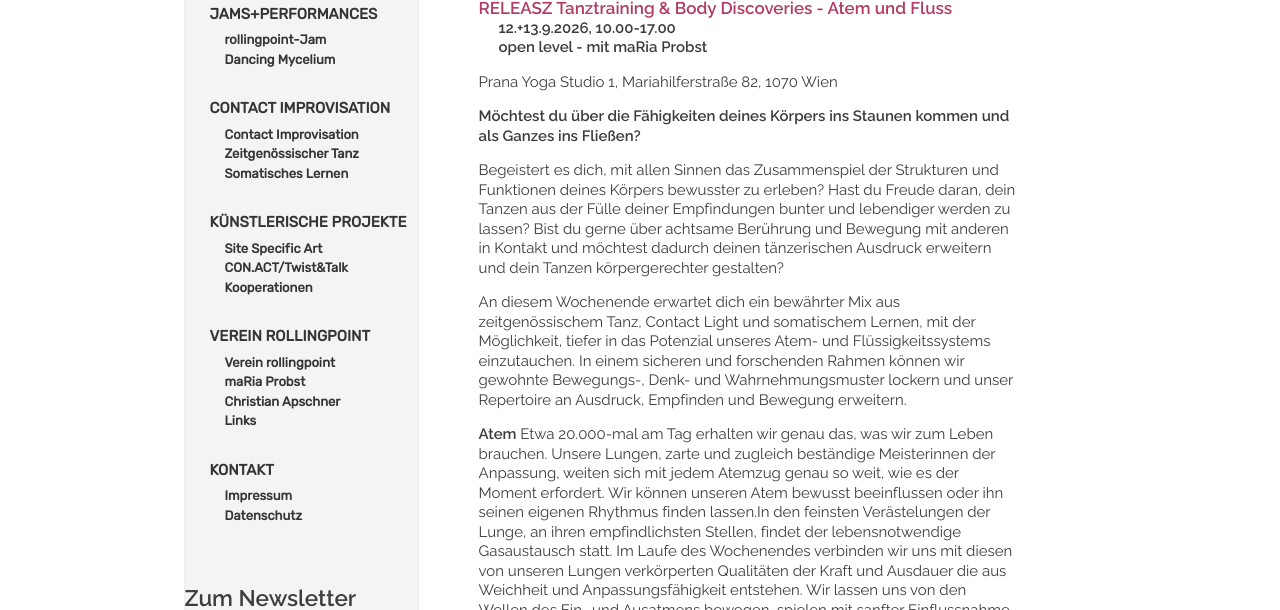
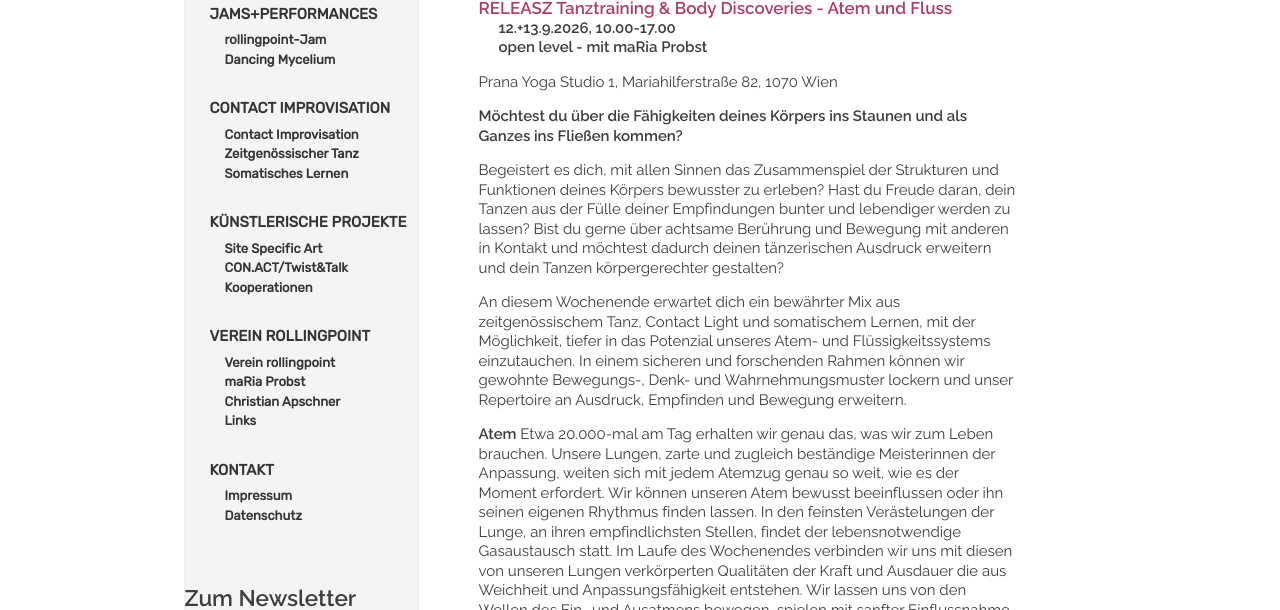
Before and after one commit to manulari/rollingpointat, a Jekyll site: the page built from _pages_de/ws1.md, in a window 1280 px wide. Shown: the part 477-1087 px from the top of the page. Built offline with Jekyll 4.4.1, drawn with Linux system fonts in a browser that asks for light colours; comment, search, counter and statistics services are not loaded; some of the changed text lies outside the part shown.

Commit message:
Update page (de) “ws1”

```diff
--- a/_pages_de/ws1.md
+++ b/_pages_de/ws1.md
@@ -22,14 +22,14 @@ Prana Yoga Studio 1, Mariahilferstraße 82, 1070 Wien
 
 <!--EndFragment-->
 
-**Möchtest du über die Fähigkeiten deines Körpers ins Staunen kommen und als Ganzes ins Fließen?**
+**Möchtest du über die Fähigkeiten deines Körpers ins Staunen und als Ganzes ins Fließen kommen?**
 
 Begeistert es dich, mit allen Sinnen das Zusammenspiel der Strukturen und Funktionen deines Körpers bewusster zu erleben? Hast du Freude daran, dein Tanzen aus der Fülle deiner Empfindungen bunter und lebendiger werden zu lassen? Bist du gerne über achtsame Berührung und Bewegung mit anderen in Kontakt und möchtest dadurch deinen tänzerischen Ausdruck erweitern und dein Tanzen körpergerechter gestalten?
 
 An diesem Wochenende erwartet dich ein bewährter Mix aus zeitgenössischem Tanz, Contact Light und somatischem Lernen, mit der Möglichkeit, tiefer in das Potenzial unseres Atem- und Flüssigkeitssystems einzutauchen. In einem sicheren und forschenden Rahmen können wir gewohnte Bewegungs-, Denk- und Wahrnehmungsmuster lockern und unser Repertoire an Ausdruck, Empfinden und Bewegung erweitern.
 
 **Atem**
-Etwa 20.000-mal am Tag erhalten wir genau das, was wir zum Leben brauchen. Unsere Lungen, zarte und zugleich beständige Meisterinnen der Anpassung, weiten sich mit jedem Atemzug genau so weit, wie es der Moment erfordert. Wir können unseren Atem bewusst beeinflussen oder ihn seinen eigenen Rhythmus finden lassen.In den feinsten Verästelungen der Lunge, an ihren empfindlichsten Stellen, findet der lebensnotwendige Gasaustausch statt.
+Etwa 20.000-mal am Tag erhalten wir genau das, was wir zum Leben brauchen. Unsere Lungen, zarte und zugleich beständige Meisterinnen der Anpassung, weiten sich mit jedem Atemzug genau so weit, wie es der Moment erfordert. Wir können unseren Atem bewusst beeinflussen oder ihn seinen eigenen Rhythmus finden lassen. In den feinsten Verästelungen der Lunge, an ihren empfindlichsten Stellen, findet der lebensnotwendige Gasaustausch statt.
 Im Laufe des Wochenendes verbinden wir uns mit diesen von unseren Lungen verkörperten Qualitäten der Kraft und Ausdauer die aus Weichheit und Anpassungsfähigkeit entstehen. Wir lassen uns von den Wellen des Ein- und Ausatmens bewegen, spielen mit sanfter Einflussnahme auf diesen Rhythmus und geben ihn anschließend wieder frei, damit er uns in die Fülle unserer Bewegungsmöglichkeiten trägt.
 
 **Körperflüssigkeiten**
```
